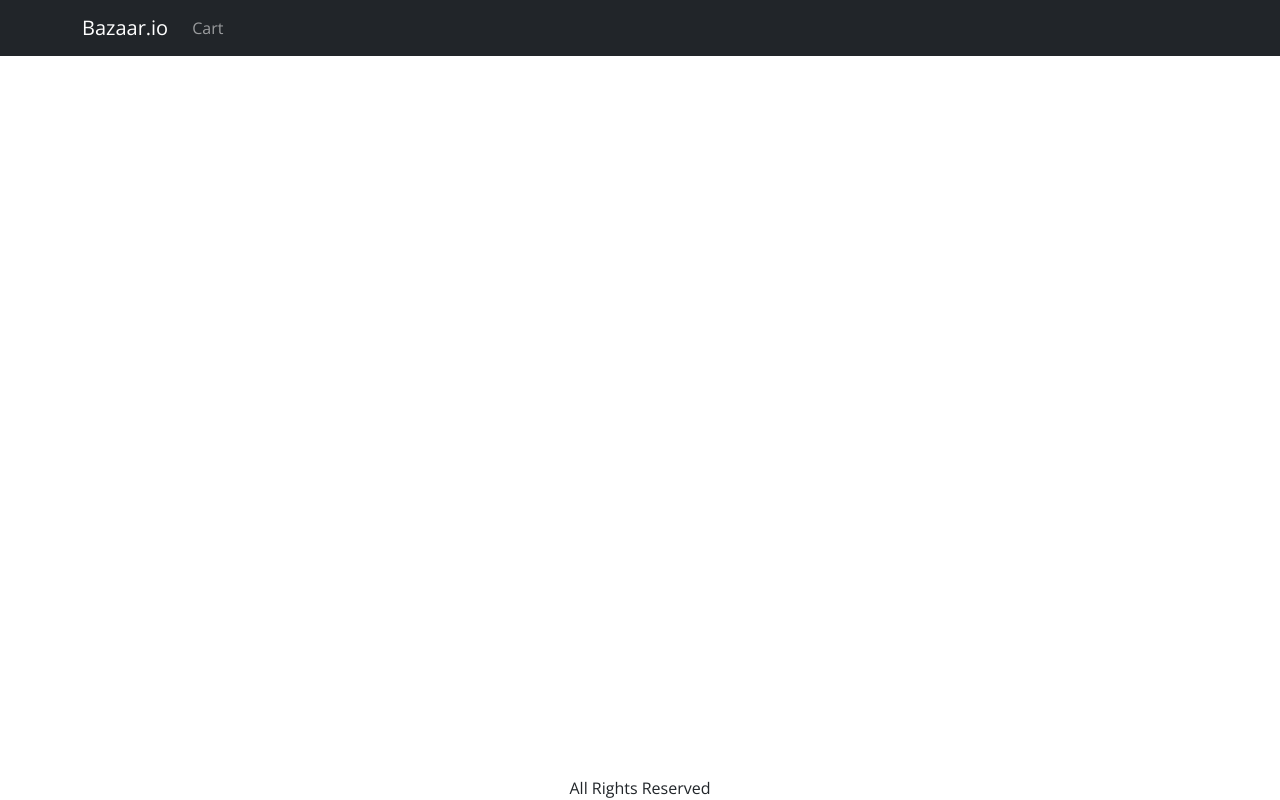
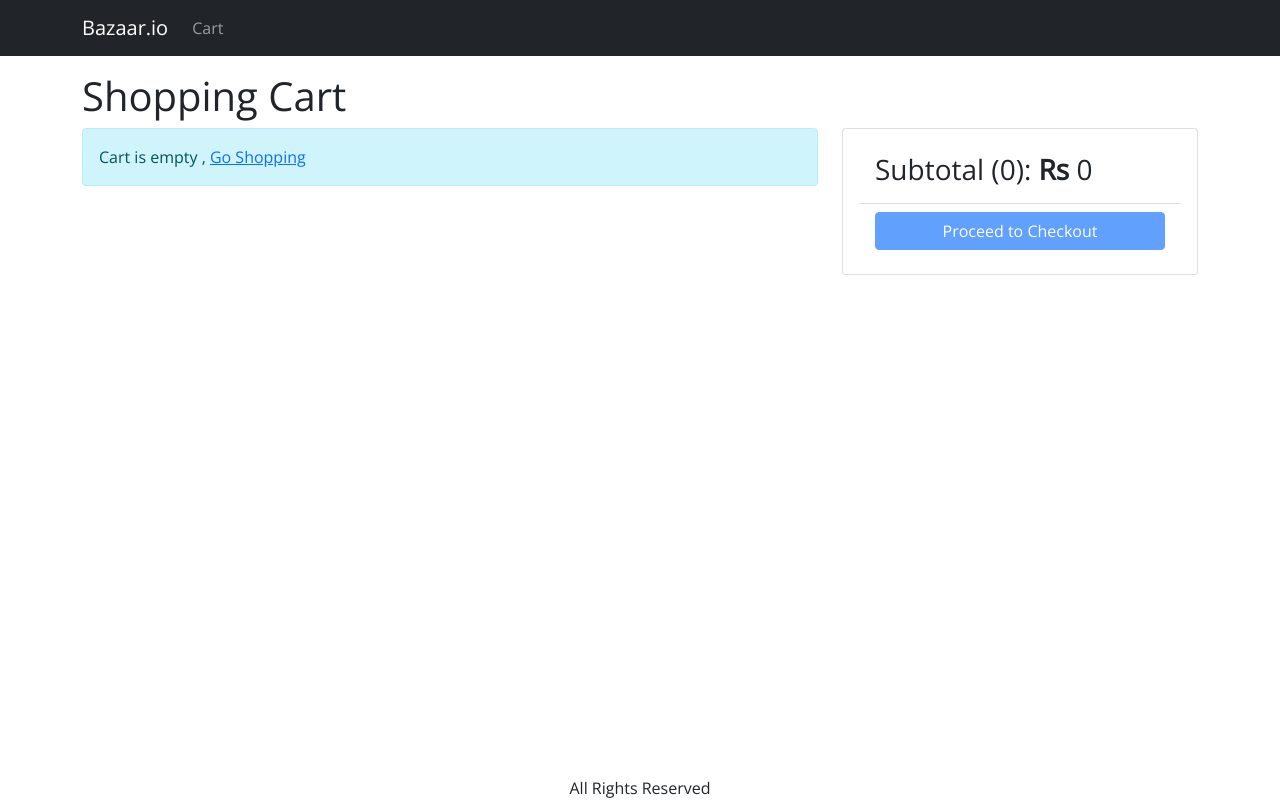
Before and after one commit to dimp-s/bazaar-io, a React (Create React App) app in the folder frontend/: page /cart in a window 1280 px wide. Built offline with nearby package versions, Linux system fonts and the light colour scheme.

Commit message:
added cart screen

```diff
--- a/frontend/src/App.js
+++ b/frontend/src/App.js
@@ -9,6 +9,7 @@
 import Nav from 'react-bootstrap/Nav';
 import React from 'react';
 import { Store } from './Store';
+import CartScreen from './Screens/CartScreen';
 function App() {
   //initial cart state and context to handle change in app.
   //imported created store context
@@ -40,6 +41,7 @@
           <Container className="mt-3">
             <Routes>
               <Route path="/product/:slug" element={<ProductScreen />} />
+              <Route path="/cart" element={<CartScreen />} />
               <Route path="/" element={<HomeScreen />} />
             </Routes>
           </Container>
--- /dev/null
+++ b/frontend/src/Screens/CartScreen.js
@@ -0,0 +1,99 @@
+import React, { useContext } from 'react';
+import Col from 'react-bootstrap/esm/Col';
+import ListGroup from 'react-bootstrap/ListGroup';
+import Row from 'react-bootstrap/esm/Row';
+import { Helmet } from 'react-helmet-async';
+import MessageBox from '../Components/MessageBox';
+import { Store } from '../Store';
+import { Link } from 'react-router-dom';
+import Button from 'react-bootstrap/esm/Button';
+import Card from 'react-bootstrap/Card';
+export default function CartScreen() {
+  //get current cart items using Store context
+  const { state, dispatch: ctxDispatch } = useContext(Store);
+  //create new objext and save to current cart state
+  const {
+    cart: { cartItems },
+  } = state;
+  return (
+    <div>
+      <Helmet>
+        <title>Shopping Cart</title>
+      </Helmet>
+      <h1>Shopping Cart</h1>
+      <Row>
+        <Col md={8}>
+          {cartItems.length === 0 ? (
+            <MessageBox>
+              Cart is empty , <Link to="/"> Go Shopping</Link>
+            </MessageBox>
+          ) : (
+            <ListGroup>
+              {cartItems.map((item) => (
+                <ListGroup.Item key={item.id}>
+                  <Row className="align-items-center">
+                    <Col md={4}>
+                      <img
+                        src={item.image}
+                        alt={item.name}
+                        className="img-fluid rounded img-thumbnail"
+                      />{' '}
+                      <Link to={`/product/${item.slug}`}>{item.name}</Link>
+                    </Col>
+                    <Col md={3}>
+                      <Button variant="light" disabled={item.quantity === 1}>
+                        <i className="fas fa-minus-circle"></i>
+                      </Button>{' '}
+                      <span>{item.quantity}</span>{' '}
+                      <Button
+                        variant="light"
+                        disabled={item.quantity === item.countInStock}
+                      >
+                        <i className="fas fa-plus-circle"></i>
+                      </Button>
+                    </Col>
+                    <Col md={3}>
+                      <strong>Rs</strong>
+                      {item.price}
+                    </Col>
+                    <Col md={2}>
+                      <Button variant="light">
+                        <i className="fas fa-trash"></i>
+                      </Button>
+                    </Col>
+                  </Row>
+                </ListGroup.Item>
+              ))}
+            </ListGroup>
+          )}
+        </Col>
+        <Col md={4}>
+          <Card>
+            <Card.Body>
+              <ListGroup variant="flush">
+                <ListGroup.Item>
+                  <h3>
+                    Subtotal ({cartItems.reduce((a, c) => a + c.quantity, 0)}):{' '}
+                    <strong>Rs</strong>{' '}
+                    {cartItems.reduce((a, c) => a + c.price * c.quantity, 0)}
+                  </h3>
+                </ListGroup.Item>
+                <ListGroup.Item>
+                  <div className="d-grid">
+                    <Button
+                      type="button"
+                      variant="primary"
+                      disabled={cartItems.length === 0}
+                    >
+                      Proceed to Checkout
+                    </Button>
+                  </div>
+                </ListGroup.Item>
+              </ListGroup>
+            </Card.Body>
+          </Card>
+        </Col>
+      </Row>
+    </div>
+  );
+}
--- a/frontend/src/Screens/ProductScreen.js
+++ b/frontend/src/Screens/ProductScreen.js
@@ -2,7 +2,7 @@
 import React from 'react';
 import Col from 'react-bootstrap/esm/Col';
 import Row from 'react-bootstrap/esm/Row';
-import { useParams } from 'react-router-dom';
+import { useNavigate, useParams } from 'react-router-dom';
 import Rating from '../Components/Rating';
 import ListGroup from 'react-bootstrap/ListGroup';
 import Card from 'react-bootstrap/Card';
@@ -28,6 +28,7 @@
   }
 };
 export default function ProductScreen() {
+  const navigate = useNavigate();
   //define hook to use with react router dom
   const params = useParams();
   const { slug } = params;
@@ -72,6 +73,8 @@
       type: 'CART_ADD_ITEM',
       payload: { ...product, quantity },
     });
+    //redirect user after adding to cart using use Navigate
+    navigate('/cart');
   };
 
   return loading ? (
--- a/frontend/src/index.css
+++ b/frontend/src/index.css
@@ -41,3 +41,7 @@
 .img-large {
   max-width: 100%;
 }
+
+.img-thumbnail {
+  height: 80px;
+}
```
